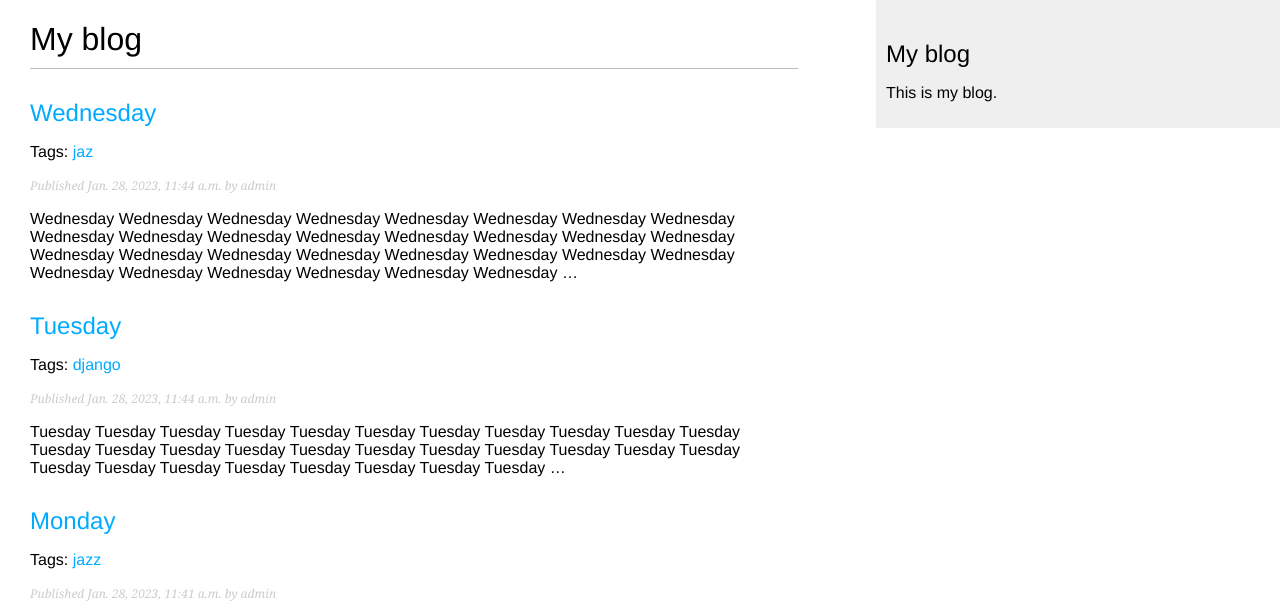
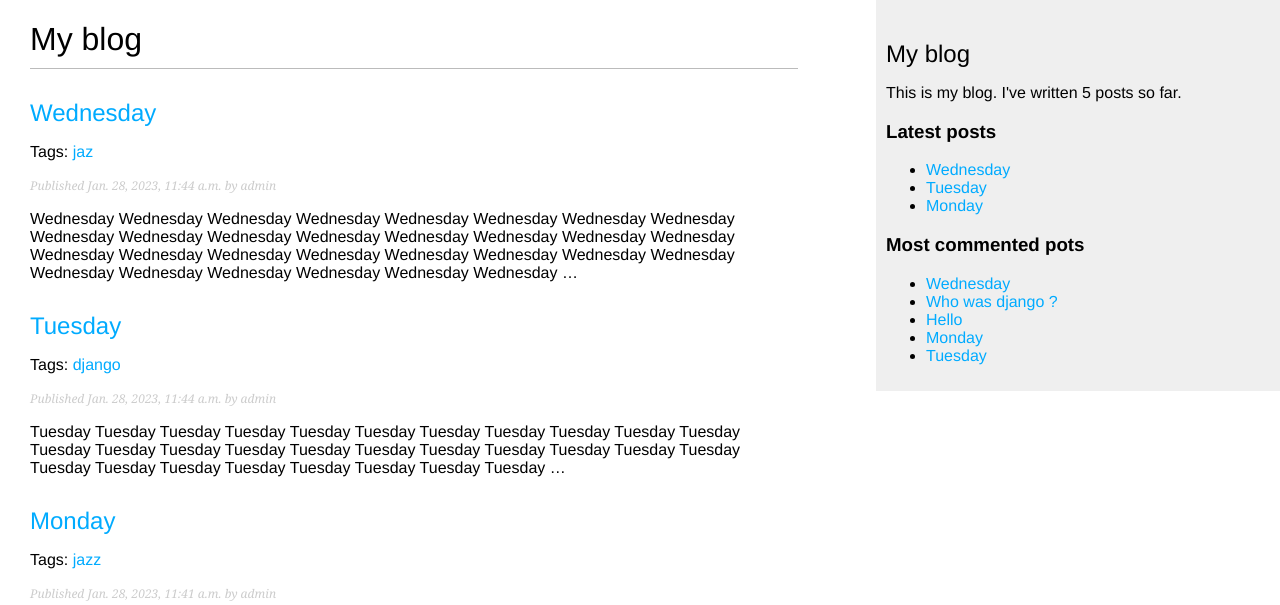
Before and after one commit to Eddy-123/book, a Django app: page /blog/ in a window 1280 px wide. Shown: the top 605 px of the page. Run offline with Django 4.2, Linux system fonts and the light colour scheme; data comes from the database, SQL or seed files in the repository; parts of the project's set-up code (start-up, migrations or seed data) failed here and were passed over.

Commit message:
creating a template tag that returns a QuerySet

```diff
--- a/book/blog/templates/blog/base.html
+++ b/book/blog/templates/blog/base.html
@@ -1,3 +1,4 @@
+{% load blog_tags %}
 {% load static %}
 <!DOCTYPE html>
 <html>
@@ -12,7 +13,21 @@
     </div>
     <div id="sidebar">
         <h2>My blog</h2>
-        <p>This is my blog.</p>
+        <p>
+            This is my blog.
+            I've written {% total_posts %} posts so far.
+        </p>
+        <h3>Latest posts</h3>
+        {% show_latest_posts 3 %}
+        <h3>Most commented pots</h3>
+        {% get_most_commented_posts as most_commented_posts %}
+        <ul>
+            {% for post in most_commented_posts %}
+                <li>
+                    <a href="{{ post.get_absolute_url }}">{{ post.title }}</a>
+                </li>
+            {% endfor %}
+        </ul>
     </div>
 </body>
 </html>
--- /dev/null
+++ b/book/blog/templates/blog/post/latest_posts.html
@@ -0,0 +1,7 @@
+<ul>
+    {% for post in latest_posts %}
+        <li>
+            <a href="{{ post.get_absolute_url }}"> {{ post.title }}</a>
+        </li>
+    {% endfor %}
+</ul>
--- /dev/null
+++ b/book/blog/templatetags/blog_tags.py
@@ -0,0 +1,21 @@
+from django import template
+from django.db.models import Count
+
+from ..models import Post
+
+register = template.Library()
+
+@register.simple_tag
+def total_posts():
+    return Post.published.count()
+
+@register.inclusion_tag('blog/post/latest_posts.html')
+def show_latest_posts(count=5):
+    latest_posts = Post.published.order_by('-publish')[:count]
+    return {'latest_posts': latest_posts}
+
+@register.simple_tag
+def get_most_commented_posts(count=5):
+    return Post.published.annotate(
+        total_comments=Count('comments')
+    ).order_by('-total_comments')[:count]
```
Also changed, not shown: book/blog/templatetags/__init__.py (added).
